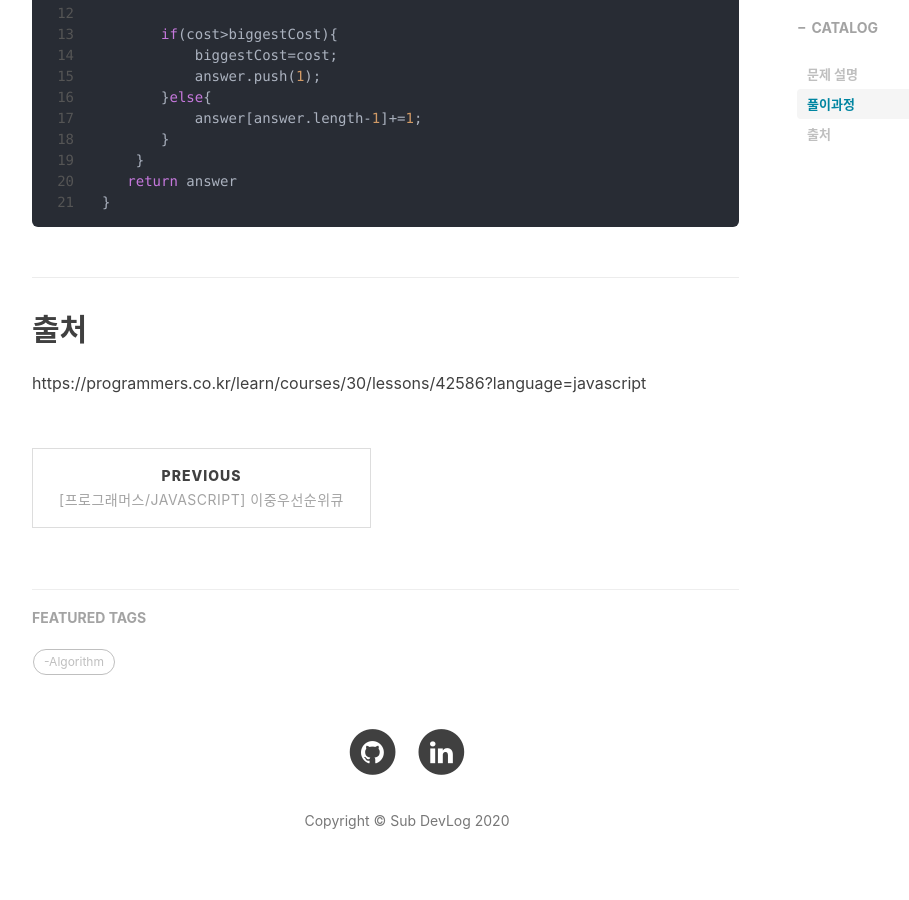
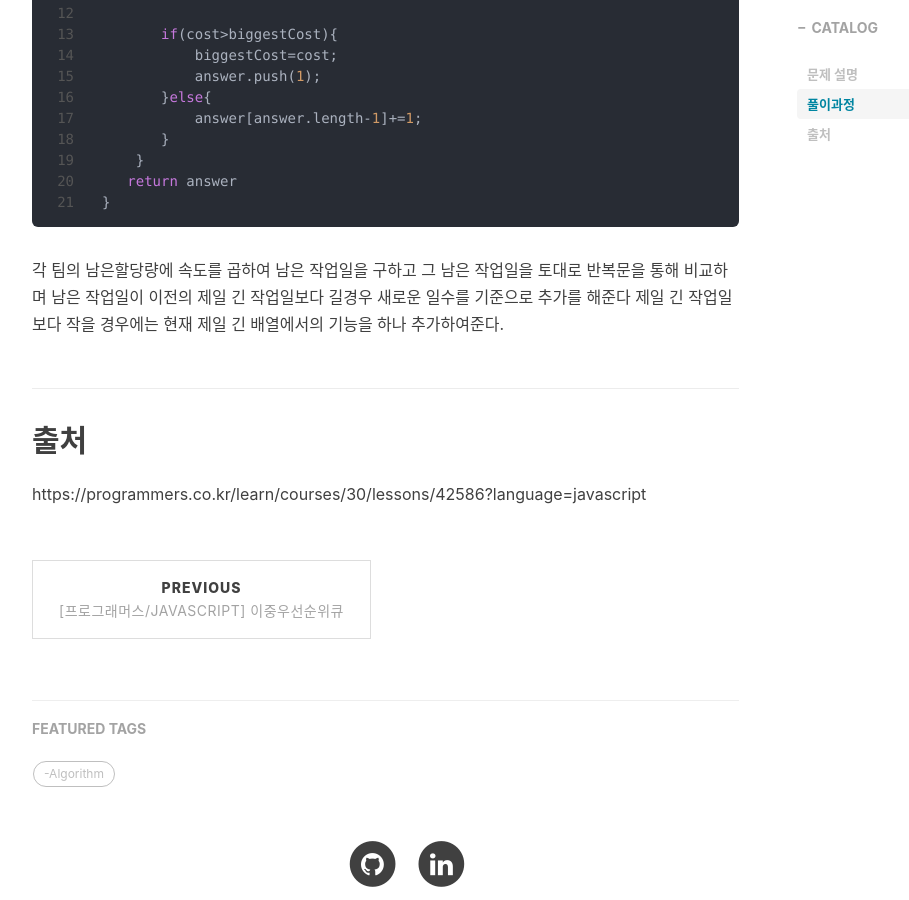
Before and after one commit to lss3070/Room19, a Jekyll site: the page built from _posts/2020-10-19-[Programus]-Function Develop.md, in a window 1280 px wide and 900 px high, scrolled down 1548 px. Shown: the whole window, without its empty margins (233-1142 px from the left). Built offline with Jekyll 4.4.1, drawn with Linux system fonts in a browser that asks for light colours; nearby versions of some CDN libraries; library files that are not in the unit come from our copies; comment, search, counter and statistics services are not loaded.

Commit message:
10/19 post

````diff
--- a/_posts/2020-10-19-[Programus]-Function Develop.md
+++ b/_posts/2020-10-19-[Programus]-Function Develop.md
@@ -58,7 +58,7 @@ function solution(progresses, speeds) {
    return answer
 }
 ```
-
+각 팀의 남은할당량에 속도를 곱하여 남은 작업일을 구하고 그 남은 작업일을 토대로 반복문을 통해 비교하며 남은 작업일이 이전의 제일 긴 작업일보다 길경우 새로운 일수를 기준으로 추가를 해준다 제일 긴 작업일 보다 작을 경우에는 현재 제일 긴 배열에서의 기능을 하나 추가하여준다.
 
 
 
````
